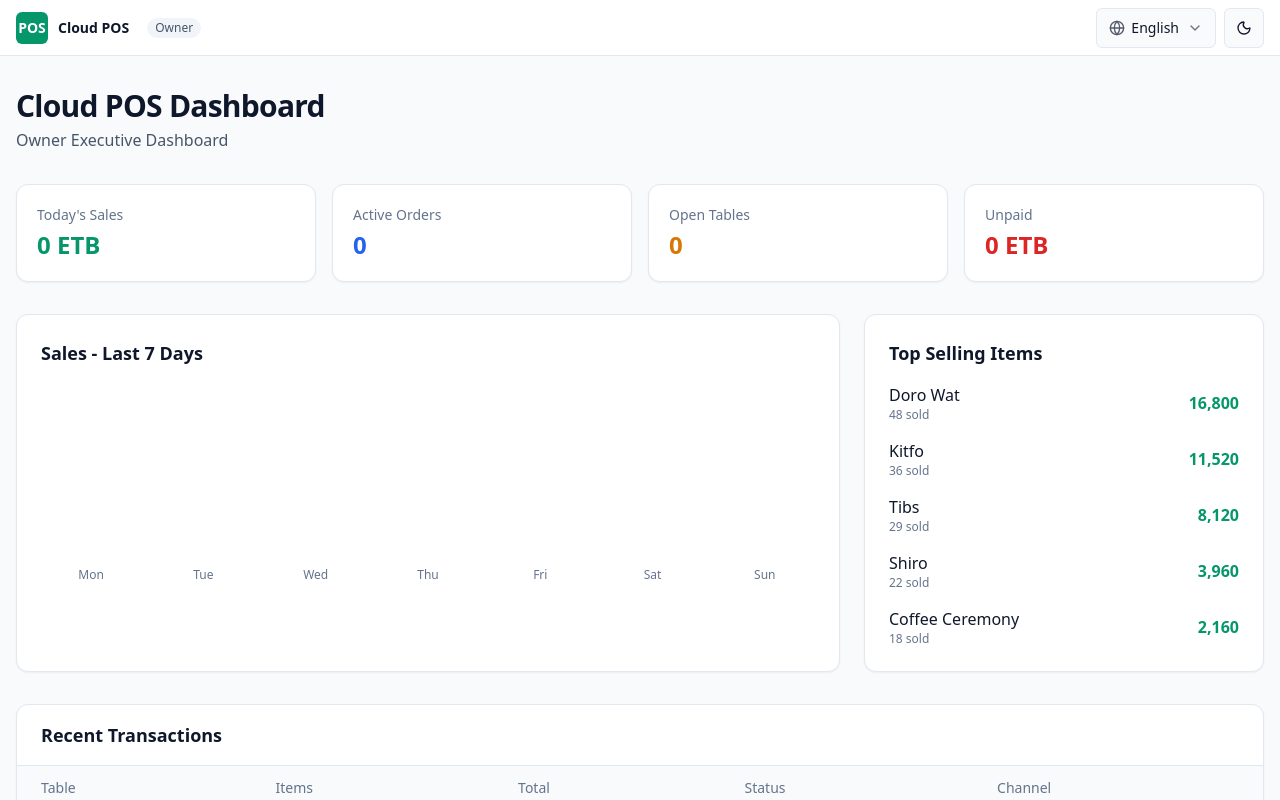
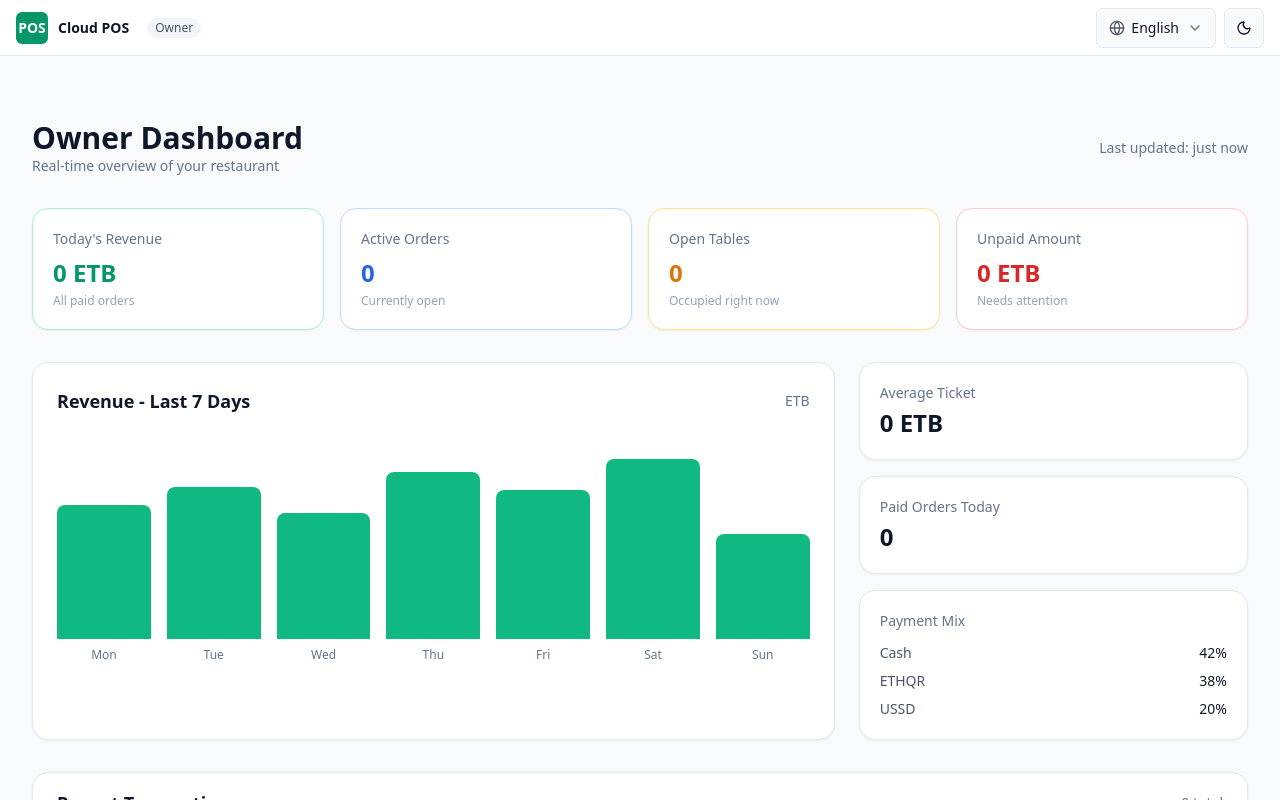
Before and after one commit to FraolFikru/poscloud, a Next.js app: page / in a window 1280 px wide. Shown: the top 800 px of the page. Built offline with nearby package versions, Linux system fonts and the light colour scheme.

Commit message:
Refactor OwnerDashboard to use orders state

```diff
--- a/src/app/page.tsx
+++ b/src/app/page.tsx
@@ -2,7 +2,7 @@
 
 import { useTranslation } from "react-i18next";
 import { useEffect, useState } from "react";
-import { getStats, getOrders, MENU } from "@/lib/store";
+import { getStats, getOrders } from "@/lib/store";
 
 export default function OwnerDashboard() {
   const { t } = useTranslation();
@@ -12,154 +12,176 @@ export default function OwnerDashboard() {
     todaySales: 0,
     unpaid: 0,
   });
-  const [recentOrders, setRecentOrders] = useState<any[]>([]);
+  const [orders, setOrders] = useState<any[]>([]);
 
   useEffect(() => {
     const update = () => {
       setStats(getStats());
-      setRecentOrders(getOrders().slice(0, 10));
+      setOrders(getOrders());
     };
     update();
     const interval = setInterval(update, 3000);
     return () => clearInterval(interval);
   }, []);
 
-  // Fake 7-day sales for demo (later we will use real data)
-  const weekSales = [4200, 5800, 3900, 7100, 6400, 8200, stats.todaySales || 5100];
-  const maxSale = Math.max(...weekSales, 1);
-  const days = ["Mon", "Tue", "Wed", "Thu", "Fri", "Sat", "Sun"];
+  const paidOrders = orders.filter((o) => o.paymentStatus === "PAID");
+  const avgTicket = paidOrders.length
+    ? Math.round(paidOrders.reduce((s, o) => s + o.totalAmount, 0) / paidOrders.length)
+    : 0;
 
-  // Top items (demo)
-  const topItems = [
-    { name: "Doro Wat", sold: 48, revenue: 16800 },
-    { name: "Kitfo", sold: 36, revenue: 11520 },
-    { name: "Tibs", sold: 29, revenue: 8120 },
-    { name: "Shiro", sold: 22, revenue: 3960 },
-    { name: "Coffee Ceremony", sold: 18, revenue: 2160 },
-  ];
+  const weekData = [12500, 14200, 11800, 15600, 13900, 16800, stats.todaySales || 9800];
+  const max = Math.max(...weekData);
 
   return (
-    <div className="space-y-8">
-      {/* Page Title */}
+    <div className="min-h-screen bg-slate-50 dark:bg-zinc-950">
+      <div className="mx-auto max-w-7xl space-y-8 px-4 py-8">
+        {/* Header */}
+        <div className="flex flex-col gap-2 sm:flex-row sm:items-center sm:justify-between">
           <div>
-        <h1 className="text-3xl font-bold tracking-tight text-slate-900 dark:text-zinc-50">
-          {t("home.title")}
+            <h1 className="text-2xl font-bold text-slate-900 dark:text-white sm:text-3xl">
+              Owner Dashboard
             </h1>
-        <p className="mt-1 text-slate-600 dark:text-zinc-400">
-          Owner Executive Dashboard
+            <p className="text-sm text-slate-500 dark:text-zinc-400">
+              Real-time overview of your restaurant
             </p>
           </div>
+          <div className="text-sm text-slate-500 dark:text-zinc-400">
+            Last updated: just now
+          </div>
+        </div>
 
-      {/* Main Stats */}
-      <div className="grid gap-4 sm:grid-cols-2 lg:grid-cols-4">
-        <StatCard
-          label={t("home.stats.todaySales")}
-          value={`${stats.todaySales.toLocaleString()} ${t("common.etb")}`}
-          color="emerald"
+        {/* KPI Cards */}
+        <div className="grid grid-cols-2 gap-4 lg:grid-cols-4">
+          <KPI
+            title="Today's Revenue"
+            value={`${stats.todaySales.toLocaleString()} ETB`}
+            subtitle="All paid orders"
+            accent="emerald"
           />
-        <StatCard
-          label={t("home.stats.activeOrders")}
+          <KPI
+            title="Active Orders"
             value={stats.activeOrders}
-          color="blue"
+            subtitle="Currently open"
+            accent="blue"
           />
-        <StatCard
-          label={t("home.stats.openTables")}
+          <KPI
+            title="Open Tables"
             value={stats.openTables}
-          color="amber"
+            subtitle="Occupied right now"
+            accent="amber"
           />
-        <StatCard
-          label={t("home.stats.unpaid")}
-          value={`${stats.unpaid.toLocaleString()} ${t("common.etb")}`}
-          color="red"
+          <KPI
+            title="Unpaid Amount"
+            value={`${stats.unpaid.toLocaleString()} ETB`}
+            subtitle="Needs attention"
+            accent="red"
           />
         </div>
 
-      {/* Charts + Top Items */}
+        {/* Second row */}
         <div className="grid gap-6 lg:grid-cols-3">
           {/* Sales Chart */}
-        <div className="rounded-xl border border-slate-200 bg-white p-6 shadow-sm dark:border-zinc-800 dark:bg-zinc-900 lg:col-span-2">
-          <h2 className="mb-6 text-lg font-semibold text-slate-900 dark:text-zinc-50">
-            Sales - Last 7 Days
+          <div className="rounded-2xl border border-slate-200 bg-white p-6 shadow-sm dark:border-zinc-800 dark:bg-zinc-900 lg:col-span-2">
+            <div className="mb-6 flex items-center justify-between">
+              <h2 className="text-lg font-semibold text-slate-900 dark:text-white">
+                Revenue - Last 7 Days
               </h2>
-          <div className="flex h-48 items-end gap-3">
-            {weekSales.map((sale, i) => (
+              <span className="text-sm text-slate-500">ETB</span>
+            </div>
+            <div className="flex h-56 items-end gap-2 sm:gap-4">
+              {weekData.map((value, i) => (
                 <div key={i} className="flex flex-1 flex-col items-center gap-2">
+                  <div className="relative w-full">
                     <div
-                  className="w-full rounded-t-md bg-emerald-500 transition-all dark:bg-emerald-600"
-                  style={{ height: `${(sale / maxSale) * 100}%` }}
+                      className="w-full rounded-t-lg bg-emerald-500 dark:bg-emerald-600"
+                      style={{ height: `${(value / max) * 180}px` }}
                     />
-                <span className="text-xs text-slate-500 dark:text-zinc-400">
-                  {days[i]}
+                  </div>
+                  <span className="text-xs font-medium text-slate-500 dark:text-zinc-400">
+                    {["Mon", "Tue", "Wed", "Thu", "Fri", "Sat", "Sun"][i]}
                   </span>
                 </div>
               ))}
             </div>
           </div>
 
-        {/* Top Selling Items */}
-        <div className="rounded-xl border border-slate-200 bg-white p-6 shadow-sm dark:border-zinc-800 dark:bg-zinc-900">
-          <h2 className="mb-4 text-lg font-semibold text-slate-900 dark:text-zinc-50">
-            Top Selling Items
-          </h2>
+          {/* Quick Stats */}
           <div className="space-y-4">
-            {topItems.map((item, i) => (
-              <div key={i} className="flex items-center justify-between">
-                <div>
-                  <p className="font-medium text-slate-900 dark:text-zinc-100">
-                    {item.name}
-                  </p>
-                  <p className="text-xs text-slate-500">{item.sold} sold</p>
-                </div>
-                <p className="font-semibold text-emerald-600 dark:text-emerald-400">
-                  {item.revenue.toLocaleString()}
+            <div className="rounded-2xl border border-slate-200 bg-white p-5 shadow-sm dark:border-zinc-800 dark:bg-zinc-900">
+              <p className="text-sm text-slate-500 dark:text-zinc-400">Average Ticket</p>
+              <p className="mt-1 text-2xl font-bold text-slate-900 dark:text-white">
+                {avgTicket.toLocaleString()} ETB
               </p>
             </div>
-            ))}
+            <div className="rounded-2xl border border-slate-200 bg-white p-5 shadow-sm dark:border-zinc-800 dark:bg-zinc-900">
+              <p className="text-sm text-slate-500 dark:text-zinc-400">Paid Orders Today</p>
+              <p className="mt-1 text-2xl font-bold text-slate-900 dark:text-white">
+                {paidOrders.length}
+              </p>
+            </div>
+            <div className="rounded-2xl border border-slate-200 bg-white p-5 shadow-sm dark:border-zinc-800 dark:bg-zinc-900">
+              <p className="text-sm text-slate-500 dark:text-zinc-400">Payment Mix</p>
+              <div className="mt-3 space-y-2 text-sm">
+                <div className="flex justify-between">
+                  <span className="text-slate-600 dark:text-zinc-400">Cash</span>
+                  <span className="font-medium">42%</span>
+                </div>
+                <div className="flex justify-between">
+                  <span className="text-slate-600 dark:text-zinc-400">ETHQR</span>
+                  <span className="font-medium">38%</span>
+                </div>
+                <div className="flex justify-between">
+                  <span className="text-slate-600 dark:text-zinc-400">USSD</span>
+                  <span className="font-medium">20%</span>
+                </div>
+              </div>
             </div>
           </div>
         </div>
 
-      {/* Recent Transactions */}
-      <div className="rounded-xl border border-slate-200 bg-white shadow-sm dark:border-zinc-800 dark:bg-zinc-900">
-        <div className="border-b border-slate-200 px-6 py-4 dark:border-zinc-800">
-          <h2 className="text-lg font-semibold text-slate-900 dark:text-zinc-50">
+        {/* Recent Orders Table */}
+        <div className="rounded-2xl border border-slate-200 bg-white shadow-sm dark:border-zinc-800 dark:bg-zinc-900">
+          <div className="flex items-center justify-between border-b border-slate-200 px-6 py-4 dark:border-zinc-800">
+            <h2 className="text-lg font-semibold text-slate-900 dark:text-white">
               Recent Transactions
             </h2>
+            <span className="text-sm text-slate-500">{orders.length} total</span>
           </div>
 
           <div className="overflow-x-auto">
             <table className="w-full text-left text-sm">
-            <thead className="bg-slate-50 text-slate-500 dark:bg-zinc-800/50 dark:text-zinc-400">
+              <thead className="bg-slate-50 text-xs uppercase text-slate-500 dark:bg-zinc-800/60 dark:text-zinc-400">
                 <tr>
-                <th className="px-6 py-3 font-medium">{t("orders.table")}</th>
-                <th className="px-6 py-3 font-medium">{t("orders.items")}</th>
-                <th className="px-6 py-3 font-medium">{t("orders.total")}</th>
-                <th className="px-6 py-3 font-medium">{t("orders.status")}</th>
+                  <th className="px-6 py-3 font-medium">Table</th>
+                  <th className="px-6 py-3 font-medium">Items</th>
+                  <th className="px-6 py-3 font-medium">Amount</th>
+                  <th className="px-6 py-3 font-medium">Status</th>
                   <th className="px-6 py-3 font-medium">Channel</th>
+                  <th className="px-6 py-3 font-medium">Time</th>
                 </tr>
               </thead>
               <tbody className="divide-y divide-slate-100 dark:divide-zinc-800">
-              {recentOrders.length === 0 ? (
+                {orders.length === 0 ? (
                   <tr>
-                  <td colSpan={5} className="px-6 py-10 text-center text-slate-500">
-                    {t("orders.empty")}
+                    <td colSpan={6} className="px-6 py-12 text-center text-slate-500">
+                      No transactions yet
                     </td>
                   </tr>
                 ) : (
-                recentOrders.map((order) => (
+                  orders.slice(0, 12).map((order) => (
                     <tr key={order.id} className="hover:bg-slate-50 dark:hover:bg-zinc-800/40">
-                    <td className="px-6 py-4 font-medium">
+                      <td className="px-6 py-4 font-medium text-slate-900 dark:text-white">
                         Table {order.tableNumber}
                       </td>
                       <td className="px-6 py-4 text-slate-600 dark:text-zinc-400">
-                      {order.items.length} items
+                        {order.items.length}
                       </td>
-                    <td className="px-6 py-4 font-medium">
+                      <td className="px-6 py-4 font-semibold">
                         {order.totalAmount.toLocaleString()} ETB
                       </td>
                       <td className="px-6 py-4">
                         <span
-                        className={`inline-flex rounded-full px-2.5 py-0.5 text-xs font-medium ${
+                          className={`inline-flex rounded-full px-2.5 py-1 text-xs font-medium ${
                             order.paymentStatus === "PAID"
                               ? "bg-emerald-100 text-emerald-700 dark:bg-emerald-900/40 dark:text-emerald-400"
                               : "bg-red-100 text-red-700 dark:bg-red-900/40 dark:text-red-400"
@@ -171,6 +193,12 @@ export default function OwnerDashboard() {
                       <td className="px-6 py-4 text-slate-600 dark:text-zinc-400">
                         {order.paymentChannel || "—"}
                       </td>
+                      <td className="px-6 py-4 text-slate-500 dark:text-zinc-500">
+                        {new Date(order.createdAt).toLocaleTimeString([], {
+                          hour: "2-digit",
+                          minute: "2-digit",
+                        })}
+                      </td>
                     </tr>
                   ))
                 )}
@@ -179,20 +207,29 @@ export default function OwnerDashboard() {
           </div>
         </div>
       </div>
+    </div>
   );
 }
 
-// Small helper component
-function StatCard({
-  label,
+function KPI({
+  title,
   value,
-  color,
+  subtitle,
+  accent,
 }: {
-  label: string;
+  title: string;
   value: string | number;
-  color: "emerald" | "blue" | "amber" | "red";
+  subtitle: string;
+  accent: "emerald" | "blue" | "amber" | "red";
 }) {
   const colors = {
+    emerald: "border-emerald-200 dark:border-emerald-900/50",
+    blue: "border-blue-200 dark:border-blue-900/50",
+    amber: "border-amber-200 dark:border-amber-900/50",
+    red: "border-red-200 dark:border-red-900/50",
+  };
+
+  const text = {
     emerald: "text-emerald-600 dark:text-emerald-400",
     blue: "text-blue-600 dark:text-blue-400",
     amber: "text-amber-600 dark:text-amber-400",
@@ -200,9 +237,10 @@ function StatCard({
   };
 
   return (
-    <div className="rounded-xl border border-slate-200 bg-white p-5 shadow-sm dark:border-zinc-800 dark:bg-zinc-900">
-      <p className="text-sm font-medium text-slate-500 dark:text-zinc-400">{label}</p>
-      <p className={`mt-1 text-2xl font-bold ${colors[color]}`}>{value}</p>
+    <div className={`rounded-2xl border bg-white p-5 shadow-sm dark:bg-zinc-900 ${colors[accent]}`}>
+      <p className="text-sm font-medium text-slate-500 dark:text-zinc-400">{title}</p>
+      <p className={`mt-2 text-2xl font-bold ${text[accent]}`}>{value}</p>
+      <p className="mt-1 text-xs text-slate-400 dark:text-zinc-500">{subtitle}</p>
     </div>
   );
 }
```
Lines whose indentation alone changed are shown as unchanged.
